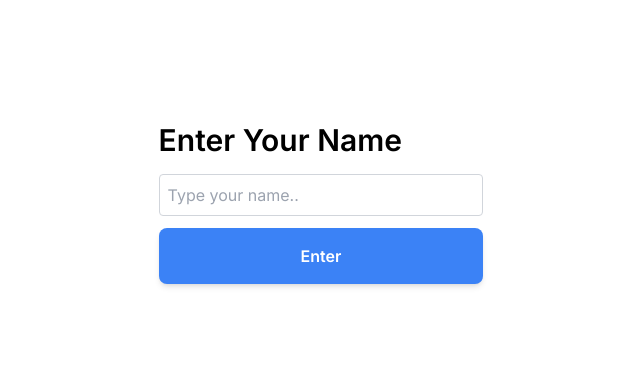
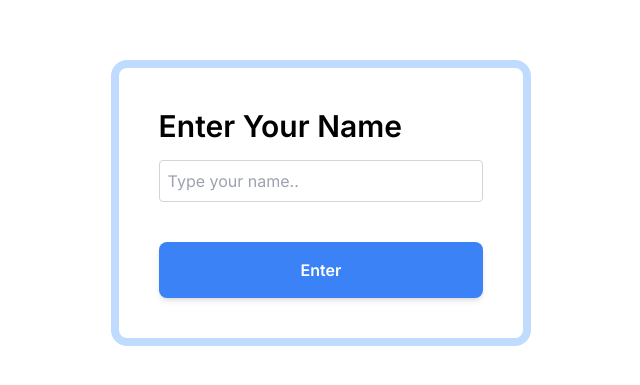
Before and after one commit to MJahidH/profile-prediction, a Next.js app in the folder profile-predictor/: page / in a window 1280 px wide. Shown: the part 229-614 px from the top of the page, without its empty margins (319-959 px from the left). Built offline with nearby package versions, Linux system fonts and the light colour scheme.

Commit message:
form styling, centering aligning all items, button styling, and form borders

```diff
--- a/profile-predictor/src/app/page.tsx
+++ b/profile-predictor/src/app/page.tsx
@@ -20,20 +20,25 @@ export default function Home() {
     min-h-screen
     flex items-center
     justify-center
+
     "
     >
-      <div className="p-4">
+      <div className="p-10
+              border-8
+              border-blue-200
+              rounded-2xl">
         <h1
           className="
         text-3xl
         font-semibold
         mb-4
+
         "
         >
           Enter Your Name
         </h1>
 
-      <form className="space-y-3" onSubmit={handleSubmit}>
+      <form className="space-y-10" onSubmit={handleSubmit}>
         <input
           onChange={(e) => {
             setInputValue(e.target.value);
```
